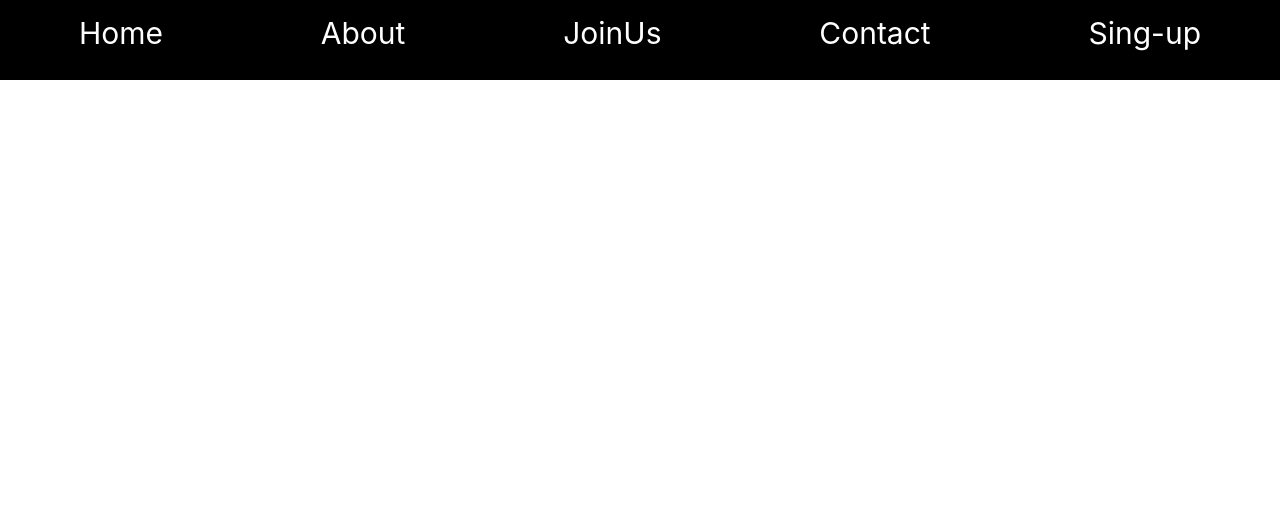
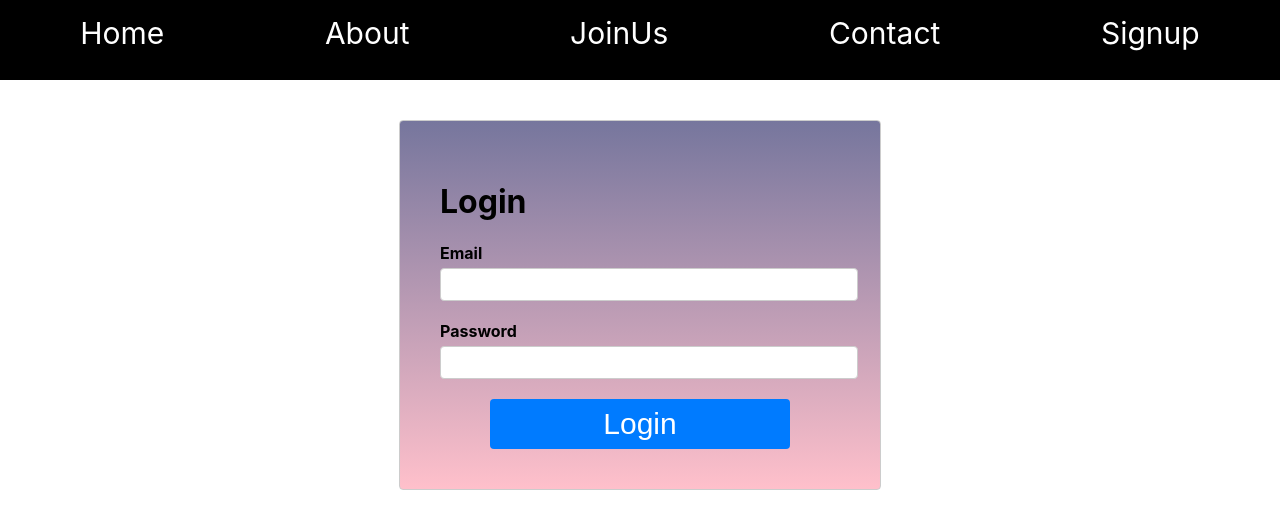
Before and after one commit to imraj3838/rajleeFrontendSignup, a React (Create React App) app: page /login in a window 1280 px wide. Shown: the top 528 px of the page. Built offline with nearby package versions, Linux system fonts and the light colour scheme.

Commit message:
signupdone

```diff
--- a/src/App.js
+++ b/src/App.js
@@ -5,6 +5,7 @@ import About from './About'
 import JoinUs from './JoinUs'
 import Contact from './Contact'
 import Singup from './Singup'
+import Login from "./Login";
 
 import './App.css'
 function App(){
@@ -16,7 +17,7 @@ function App(){
          <Link className="tag" to='/About'>About</Link>
          <Link className="tag" to='/JoinUS'>JoinUs</Link>
          <Link  className="tag" to='/Contact'>Contact</Link>
-           <Link className="tag" to='/Singup'>Sing-up</Link>
+           <Link className="tag" to='/Singup'>Signup</Link>
         </div>
         <Routes>
             <Route path = '/'  element={<Home/>}/>
@@ -24,6 +25,8 @@ function App(){
             <Route path='/Joinus' element={<JoinUs/>}  />
             <Route path='/Contact' element={<Contact/>}  />
             <Route  path='/Singup' element={<Singup/>}/>
+            <Route  path='/login' element={<Login/>}/>
+
 
         </Routes>
         </BrowserRouter>
--- /dev/null
+++ b/src/Login.css
@@ -0,0 +1,44 @@
+/* Login.css */
+.login-container {
+    background:linear-gradient(rgb(118, 118, 157),pink);
+    max-width: 400px;
+    margin: 40px auto;
+    padding: 40px;
+    border: 1px solid #ccc;
+    border-radius: 4px;
+  }
+
+  .login-form {
+    display: flex;
+    flex-direction: column;
+  }
+
+  .form-group {
+    margin-bottom: 20px;
+  }
+
+  .form-group label {
+    display: block;
+    margin-bottom: 5px;
+    font-weight: bold;
+  }
+
+  .form-group input {
+    width: 100%;
+    padding: 8px;
+    border: 1px solid #ccc;
+    border-radius: 4px;
+  }
+
+  .btn {
+    padding: 8px 16px;
+    background-color: #007bff;
+    color: #fff;
+    border: none;
+    border-radius: 4px;
+    cursor: pointer;
+  }
+
+  .btn:hover {
+    background-color: #0056b3;
+  }
--- /dev/null
+++ b/src/Login.js
@@ -0,0 +1,61 @@
+import React, { useState } from 'react';
+import axios from 'axios';
+import './Login.css';
+
+const Login = () => {
+  const [formData, setFormData] = useState({
+    email: '',
+    password: '',
+  });
+
+  const handleChange = (e) => {
+    setFormData({ ...formData, [e.target.name]: e.target.value });
+  };
+
+  const handleSubmit = async (e) => {
+    e.preventDefault();
+    try {
+      const response = await axios.post('http://localhost:8080/epankaj/v.0/users/login', formData);
+      console.log(response.data);
+      // Handle successful login
+    } catch (error) {
+      console.error(error);
+      // Handle login error
+    }
+  };
+
+  return (
+    <div className="login-container">
+      <h1>Login</h1>
+      <form onSubmit={handleSubmit} className="login-form">
+        <div className="form-group">
+          <label htmlFor="email">Email</label>
+          <input
+            type="email"
+            id="email"
+            name="email"
+            value={formData.email}
+            onChange={handleChange}
+            required
+          />
+        </div>
+        <div className="form-group">
+          <label htmlFor="password">Password</label>
+          <input
+            type="password"
+            id="password"
+            name="password"
+            value={formData.password}
+            onChange={handleChange}
+            required
+          />
+        </div>
+        <button type="submit" className="btn">
+          Login
+        </button>
+      </form>
+    </div>
+  );
+};
+
+export default Login;
--- /dev/null
+++ b/src/Signup.css
@@ -0,0 +1,46 @@
+/* SignUp.css */
+.signup-container {
+    background:linear-gradient(rgb(118, 118, 157),pink);
+    max-width: 400px;
+    margin: 40px auto;
+    padding: 40px;
+    border: 1px solid #ccc;
+    border-radius: 4px;
+    /* box-shadow: 2px 4px 4px 3px rgb(0, 0, 0); */
+  }
+
+  .signup-form {
+    display: flex;
+    flex-direction: column;
+  }
+
+  .form-group {
+    margin-bottom: 20px;
+  }
+
+  .form-group label {
+    display: block;
+    margin-bottom: 5px;
+    font-weight: bold;
+  }
+
+  .form-group input {
+    width: 100%;
+    padding: 8px;
+    border: 1px solid #ccc;
+    border-radius: 4px;
+  }
+
+  .btn {
+    padding: 8px 16px;
+    width: 300px;
+    background-color: #007bff;
+    color: #fff;
+    border: none;
+    border-radius: 4px;
+    cursor: pointer;
+  }
+
+  .btn:hover {
+    background-color: #0056b3;
+  }
--- a/src/Singup.js
+++ b/src/Singup.js
@@ -1,5 +1,159 @@
+// import React, { useState } from 'react';
+// import axios from 'axios';
+
+// const SignUp = () => {
+//   const [formData, setFormData] = useState({
+//     name: '',
+//     email: '',
+//     password: '',
+//   });
+
+//   const handleChange = (e) => {
+//     setFormData({ ...formData, [e.target.name]: e.target.value });
+//   };
+
+//   const handleSubmit = async (e) => {
+//     e.preventDefault();
+//     try {
+//       const response = await axios.post('http://localhost:8080/epankaj/v.0/users/save', formData);
+//       console.log(response.data);
+
+//     } catch (error) {
+//       console.error(error);
+
+//     }
+//   };
+
+//   return (
+//     <div className="signup-container">
+//       <h1>Sign Up</h1>
+//       <form onSubmit={handleSubmit} className="signup-form">
+//         <div className="form-group">
+//           <label htmlFor="name">Name</label>
+//           <input
+//             type="text"
+//             id="name"
+//             name="name"
+//             value={formData.name}
+//             onChange={handleChange}
+//             required
+//           />
+//         </div>
+//         <div className="form-group">
+//           <label htmlFor="email">Email</label>
+//           <input
+//             type="email"
+//             id="email"
+//             name="email"
+//             value={formData.email}
+//             onChange={handleChange}
+//             required
+//           />
+//         </div>
+//         <div className="form-group">
+//           <label htmlFor="password">Password</label>
+//           <input
+//             type="password"
+//             id="password"
+//             name="password"
+//             value={formData.password}
+//             onChange={handleChange}
+//             required
+//           />
+//         </div>
+//         <button type="submit" className="btn">Sign Up</button>
+
+
+//       </form>
+//     </div>
+//   );
+// };
+
+// export default SignUp;
+// import React, { useState } from 'react';
+// import axios from 'axios';
+
+// const SignUp = () => {
+//   const [formData, setFormData] = useState({
+//     name: '',
+//     email: '',
+//     password: '',
+//   });
+
+//   const [signUpSuccess, setSignUpSuccess] = useState(false);
+
+//   const handleChange = (e) => {
+//     setFormData({ ...formData, [e.target.name]: e.target.value });
+//   };
+
+//   const handleSubmit = async (e) => {
+//     e.preventDefault();
+//     try {
+//       const response = await axios.post('http://localhost:8080/epankaj/v.0/users/save', formData);
+//       console.log(response.data);
+//       setSignUpSuccess(true);
+//     } catch (error) {
+//       console.error(error);
+//     }
+//   };
+
+//   return (
+//     <div className="signup-container">
+//       <h1>Sign Up</h1>
+//       {signUpSuccess ? (
+//         <div>
+//           <h1>Sign up successful!</h1>
+//           <button className="btn">Login</button>
+//         </div>
+//       ) : (
+//         <form onSubmit={handleSubmit} className="signup-form">
+//           <div className="form-group">
+//             <label htmlFor="name">Name</label>
+//             <input
+//               type="text"
+//               id="name"
+//               name="name"
+//               value={formData.name}
+//               onChange={handleChange}
+//               required
+//             />
+//           </div>
+//           <div className="form-group">
+//             <label htmlFor="email">Email</label>
+//             <input
+//               type="email"
+//               id="email"
+//               name="email"
+//               value={formData.email}
+//               onChange={handleChange}
+//               required
+//             />
+//           </div>
+//           <div className="form-group">
+//             <label htmlFor="password">Password</label>
+//             <input
+//               type="password"
+//               id="password"
+//               name="password"
+//               value={formData.password}
+//               onChange={handleChange}
+//               required
+//             />
+//           </div>
+//           <button type="submit" className="btn">
+//             Sign Up
+//           </button>
+//         </form>
+//       )}
+//     </div>
+//   );
+// };
+
+// export default SignUp;
 import React, { useState } from 'react';
 import axios from 'axios';
+import './Signup.css';
+import { Link } from 'react-router-dom';
 
 const SignUp = () => {
   const [formData, setFormData] = useState({
@@ -8,6 +162,8 @@ const SignUp = () => {
     password: '',
   });
 
+  const [signUpSuccess, setSignUpSuccess] = useState(false);
+
   const handleChange = (e) => {
     setFormData({ ...formData, [e.target.name]: e.target.value });
   };
@@ -15,18 +171,25 @@ const SignUp = () => {
   const handleSubmit = async (e) => {
     e.preventDefault();
     try {
-      const response = await axios.post('http://51.20.51.98:8080/epankaj/v.0/users/save', formData);
+      const response = await axios.post('http://localhost:8080/epankaj/v.0/users/save', formData);
       console.log(response.data);
-
+      setSignUpSuccess(true);
     } catch (error) {
       console.error(error);
-
     }
   };
 
   return (
     <div className="signup-container">
-      <h2>Sign Up</h2>
+      <h1>Sign Up</h1>
+      {signUpSuccess ? (
+        <div>
+          <p>Sign up successful!</p>
+          <Link to="/login" className="btn">
+            Login
+          </Link>
+        </div>
+      ) : (
         <form onSubmit={handleSubmit} className="signup-form">
           <div className="form-group">
             <label htmlFor="name">Name</label>
@@ -61,8 +224,11 @@ const SignUp = () => {
               required
             />
           </div>
-        <button type="submit" className="btn">Sign Up</button>
+          <button type="submit" className="btn">
+            Sign Up
+          </button>
         </form>
+      )}
     </div>
   );
 };
```
Also changed, not shown: src/App.css (+17 -0 lines), 1 other file (tests, documents, lock files or other folders). Lines whose indentation alone changed are shown as unchanged.
